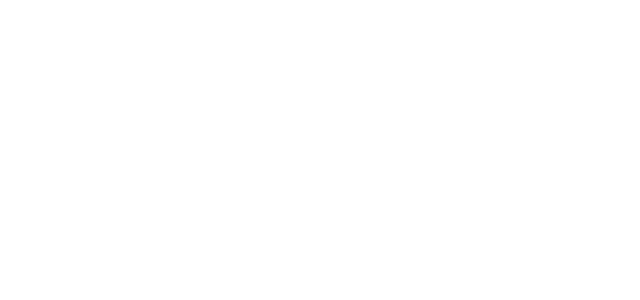
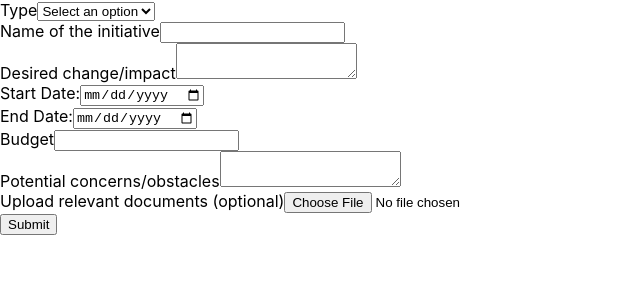
Before and after one commit to KOYYADOONDYSAIVYSHNAVI/spider-model, a React (Create React App) app in the folder web_app/frontend/: page /esg-initiative in a window 1280 px wide. Before the commit this address had no page. Shown: the top 300 px of the page, without its empty margins (0-640 px from the left). Built offline with nearby package versions, Linux system fonts and the light colour scheme.

Commit message:
Added the basic user-info page frontend and connected with flask application

```diff
--- a/web_app/frontend/package.json
+++ b/web_app/frontend/package.json
@@ -2,6 +2,7 @@
     "name": "frontend",
     "version": "0.1.0",
     "private": true,
+    "proxy": "http://localhost:5000/",
     "dependencies": {
         "@fortawesome/fontawesome-svg-core": "^6.6.0",
         "@fortawesome/free-brands-svg-icons": "^6.6.0",
--- a/web_app/frontend/src/App.js
+++ b/web_app/frontend/src/App.js
@@ -2,6 +2,7 @@ import React from 'react';
 import { BrowserRouter as Router, Route, Routes, useNavigate } from 'react-router-dom';
 import HomePage from './components/home';
 import UserPage from './components/user_info'
+import ESGPage from './components/esg_entry'
 
 function App() {
   return (
@@ -9,6 +10,7 @@ function App() {
       <Routes>
         <Route path="/" element={<HomePage />} />
         <Route path="/user-info" element={<UserPage/>}/>
+        <Route path="/esg-initiative" element={<ESGPage/>}/>
       </Routes>
     </Router>
   );
--- a/web_app/frontend/src/components/esg_entry.js
+++ b/web_app/frontend/src/components/esg_entry.js
@@ -0,0 +1,139 @@
+import React, { useState, useEffect } from 'react';
+
+const ESGPage = () => {
+  const [dropdownValue, setDropdownValue] = useState('');
+  const [textField, setTextField] = useState('');
+  const [responseField1, setResponseField1] = useState('');
+  const [startDate, setStartDate] = useState('');
+  const [endDate, setEndDate] = useState('');
+  const [numberField, setNumberField] = useState('');
+  const [responseField2, setResponseField2] = useState('');
+  const [file, setFile] = useState(null);
+  const [formSubmitted, setFormSubmitted] = useState(false);
+
+  useEffect(() => {
+    if (formSubmitted) {
+      const formData = new FormData();
+      formData.append('type', dropdownValue);
+      formData.append('initiative_name', textField);
+      formData.append('desired_change', responseField1);
+      formData.append('start_date', startDate);
+      formData.append('end_date', endDate);
+      formData.append('budget', numberField);
+      formData.append('concerns', responseField2);
+      if (file) {
+        formData.append('file', file);
+      }
+
+      const submitData = async () => {
+        try {
+          const response = await fetch('http://localhost:5000/submit-esg', {
+            method: 'POST',
+            body: formData,
+          });
+
+          if (response.ok) {
+            console.log('Form submitted successfully');
+            setFormSubmitted(false);
+          } else {
+            console.error('Form submission failed');
+            setFormSubmitted(false);
+          }
+        } catch (error) {
+          console.error('Error:', error);
+          setFormSubmitted(false);
+        }
+      };
+
+      submitData();
+    }
+  }, [formSubmitted]);
+
+  const handleSubmit = (e) => {
+    e.preventDefault();
+    setFormSubmitted(true);
+  };
+
+  return (
+    /*<form onSubmit={handleSubmit}>*/
+    <form method='POST' action='http://localhost:5000/submit-esg'>
+      <div>
+        <label>Type</label>
+        <select value={dropdownValue} onChange={(e) => setDropdownValue(e.target.value)} required>
+          <option value="">Select an option</option>
+          <option value="environmental">Environmental</option>
+          <option value="social">Social</option>
+          <option value="governance">Governance</option>
+        </select>
+      </div>
+
+      <div>
+        <label>Name of the initiative</label>
+        <input
+          type="text"
+          value={textField}
+          onChange={(e) => setTextField(e.target.value)}
+          required
+        />
+      </div>
+
+      <div>
+        <label>Desired change/impact</label>
+        <textarea
+          value={responseField1}
+          onChange={(e) => setResponseField1(e.target.value)}
+          required
+        ></textarea>
+      </div>
+
+      <div>
+        <label>Start Date:</label>
+        <input
+          type="date"
+          value={startDate}
+          onChange={(e) => setStartDate(e.target.value)}
+          required
+        />
+      </div>
+
+      <div>
+        <label>End Date:</label>
+        <input
+          type="date"
+          value={endDate}
+          onChange={(e) => setEndDate(e.target.value)}
+          required
+        />
+      </div>
+
+      <div>
+        <label>Budget</label>
+        <input
+          type="number"
+          step="0.01"
+          value={numberField}
+          onChange={(e) => setNumberField(e.target.value)}
+          required
+        />
+      </div>
+
+      <div>
+        <label>Potential concerns/obstacles</label>
+        <textarea
+          value={responseField2}
+          onChange={(e) => setResponseField2(e.target.value)}
+          required
+        ></textarea>
+      </div>
+
+      <div>
+        <label>Upload relevant documents (optional)</label>
+        <input type="file" onChange={(e) => setFile(e.target.files[0])} />
+      </div>
+
+      <button type="submit">Submit</button>
+    </form>
+  );
+};
+
+export default ESGPage;
--- a/web_app/frontend/src/components/user_info.js
+++ b/web_app/frontend/src/components/user_info.js
@@ -1,11 +1,140 @@
-import React from 'react';
+import React, { useState, useEffect } from 'react';
 
-function UserPage() {
+const UserPage = () => {
+
+  const [textField1, setTextField1] = useState('');
+  const [textField2, setTextField2] = useState('');
+  const [textField3, setTextField3] = useState('');
+  const [textField4, setTextField4] = useState('');
+  const [responseField1, setResponseField1] = useState('');
+  const [numberField, setNumberField] = useState('');
+  const [responseField2, setResponseField2] = useState('');
+  const [file, setFile] = useState(null);
+  const [formSubmitted, setFormSubmitted] = useState(false);
+
+  useEffect(() => {
+    if (formSubmitted) {
+      const formData = new FormData();
+      formData.append('email', textField1);
+      formData.append('role', textField2);
+      formData.append('industry', textField3);
+      formData.append('comp_name', textField4);
+      formData.append('comp_address', responseField1);
+      formData.append('number', numberField);
+      formData.append('goals', responseField2);
+      if (file) {
+        formData.append('file', file);
+      }
+
+      const submitData = async () => {
+        try {
+          const response = await fetch('http://localhost:5000/submit-user', {
+            method: 'POST',
+            body: formData,
+          });
+
+          if (response.ok) {
+            console.log('Form submitted successfully');
+            setFormSubmitted(false);
+          } else {
+            console.error('Form submission failed');
+            setFormSubmitted(false);
+          }
+        } catch (error) {
+          console.error('Error:', error);
+          setFormSubmitted(false);
+        }
+      };
+
+      submitData();
+    }
+  }, [formSubmitted]);
+
+  const handleSubmit = (e) => {
+    e.preventDefault();
+    setFormSubmitted(true);
+  };
+
   return (
-    <div>
-      <h3>Thank You</h3>
-    </div>
+    <form onSubmit={handleSubmit}>
+
+      <div>
+      <label>Email</label>
+        <input
+          type="text"
+          value={textField1}
+          onChange={(e) => setTextField1(e.target.value)}
+          required
+        />
+      </div>
+
+      <div>
+        <label>Role</label>
+        <input
+          type="text"
+          value={textField2}
+          onChange={(e) => setTextField2(e.target.value)}
+          required
+        />
+      </div>
+
+      <div>
+      <label>Industry</label>
+        <input
+          type="text"
+          value={textField3}
+          onChange={(e) => setTextField3(e.target.value)}
+          required
+        />
+      </div>
+
+      <div>
+      <label>Company name</label>
+        <input
+          type="text"
+          value={textField4}
+          onChange={(e) => setTextField4(e.target.value)}
+          required
+        />
+      </div>
+
+      <div>
+      <label>Company address</label>
+        <textarea
+          value={responseField1}
+          onChange={(e) => setResponseField1(e.target.value)}
+          required
+        ></textarea>
+      </div>
+
+      <div>
+        <label>Number of Employees</label>
+        <input
+          type="number"
+          step="1"
+          value={numberField}
+          onChange={(e) => setNumberField(e.target.value)}
+          required
+        />
+      </div>
+
+      <div>
+        <label>Goals from using this model</label>
+        <textarea
+          value={responseField2}
+          onChange={(e) => setResponseField2(e.target.value)}
+          required
+        ></textarea>
+      </div>
+
+      <div>
+        <label>Upload relevant certificates/ company achievements (optional)</label>
+        <input type="file" onChange={(e) => setFile(e.target.files[0])} />
+      </div>
+
+      <button type="submit">Submit</button>
+    </form>
   );
-}
+};
 
 export default UserPage;
```
Also changed, not shown: web_app/frontend/src/components/esg.css (added), 1 other file (tests, documents, lock files or other folders).
